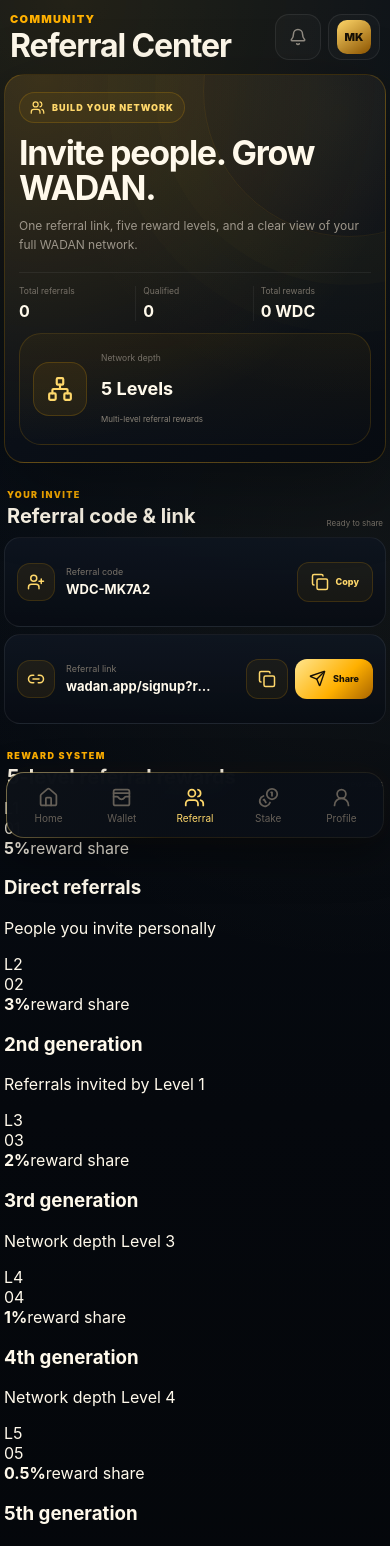
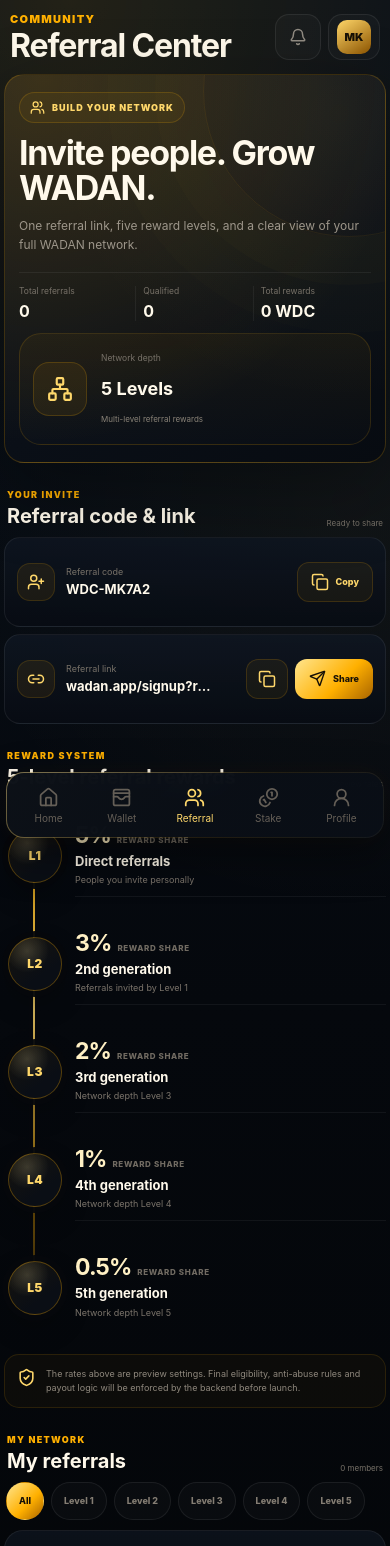
Before and after one commit to mkmalakzai/WadanApp, a Next.js app: page /referrals in a window 390 px wide. Shown: the top 1546 px of the page. Built offline with nearby package versions, Linux system fonts and the light colour scheme.

Commit message:
Style referral rewards as connected five-level journey

```diff
--- a/app/referrals/referrals.module.css
+++ b/app/referrals/referrals.module.css
@@ -576,3 +576,239 @@
   .levelCard{min-height:150px;padding:10px}
   .levelRate{font-size:19px}
 }
+
+
+/* V13 — connected reward journey (replaces reward cards) */
+.rewardJourney{
+  position:relative;
+  display:grid;
+  grid-template-columns:repeat(5,minmax(0,1fr));
+  gap:0;
+  padding:18px 6px 8px;
+}
+
+.rewardTrack{
+  position:absolute;
+  left:9%;
+  right:9%;
+  top:52px;
+  height:2px;
+  background:linear-gradient(90deg,
+    rgba(255,176,0,.18) 0%,
+    rgba(255,176,0,.85) 18%,
+    rgba(255,216,107,.95) 48%,
+    rgba(255,176,0,.62) 72%,
+    rgba(255,176,0,.16) 100%);
+  box-shadow:0 0 24px rgba(255,176,0,.12);
+}
+
+.rewardTrack::before,
+.rewardTrack::after{
+  content:"";
+  position:absolute;
+  top:50%;
+  width:7px;
+  height:7px;
+  border-radius:50%;
+  background:#ffd86b;
+  transform:translateY(-50%);
+  box-shadow:0 0 16px rgba(255,176,0,.45);
+}
+.rewardTrack::before{left:-3px}
+.rewardTrack::after{right:-3px}
+
+.rewardStep{
+  position:relative;
+  z-index:1;
+  min-width:0;
+  padding:0 11px;
+  text-align:center;
+}
+
+.rewardNodeWrap{
+  display:flex;
+  flex-direction:column;
+  align-items:center;
+}
+
+.rewardNode{
+  width:68px;
+  height:68px;
+  display:grid;
+  place-items:center;
+  border-radius:50%;
+  border:1px solid rgba(255,176,0,.30);
+  background:
+    radial-gradient(circle at 35% 25%,rgba(255,236,172,.18),transparent 42%),
+    linear-gradient(145deg,#17140d,#0a0e15 68%);
+  color:#ffd86b;
+  font-size:15px;
+  font-weight:950;
+  letter-spacing:.04em;
+  box-shadow:
+    0 0 0 7px rgba(6,8,12,.92),
+    0 14px 32px rgba(0,0,0,.28),
+    0 0 26px rgba(255,176,0,.08);
+}
+
+.rewardStep:first-of-type .rewardNode{
+  color:#171006;
+  background:linear-gradient(145deg,#ffe690,#ffbd24 55%,#a96300);
+  border-color:rgba(255,222,125,.7);
+  box-shadow:
+    0 0 0 7px rgba(6,8,12,.92),
+    0 16px 34px rgba(255,176,0,.16);
+}
+
+.rewardIndex{
+  margin-top:10px;
+  color:#57524b;
+  font-size:8px;
+  font-weight:850;
+  letter-spacing:.16em;
+}
+
+.rewardStepBody{
+  margin-top:12px;
+}
+
+.rewardStepTop{
+  display:flex;
+  align-items:baseline;
+  justify-content:center;
+  gap:5px;
+}
+
+.rewardPercent{
+  font-size:29px;
+  line-height:1;
+  letter-spacing:-.04em;
+  color:#fff0c4;
+}
+
+.rewardStepTop>span{
+  color:#716b62;
+  font-size:8px;
+  font-weight:800;
+  text-transform:uppercase;
+  letter-spacing:.08em;
+}
+
+.rewardStepBody h3{
+  margin:10px 0 0;
+  font-size:13px;
+  line-height:1.25;
+}
+
+.rewardStepBody p{
+  max-width:170px;
+  margin:5px auto 0;
+  color:#7b746b;
+  font-size:9px;
+  line-height:1.48;
+}
+
+@media(max-width:760px){
+  .rewardJourney{
+    display:block;
+    padding:4px 0 2px 2px;
+  }
+
+  .rewardTrack{
+    left:31px;
+    right:auto;
+    top:28px;
+    bottom:36px;
+    width:2px;
+    height:auto;
+    background:linear-gradient(180deg,
+      rgba(255,176,0,.85),
+      rgba(255,216,107,.82) 38%,
+      rgba(255,176,0,.48) 74%,
+      rgba(255,176,0,.14));
+  }
+
+  .rewardTrack::before,
+  .rewardTrack::after{
+    left:50%;
+    top:auto;
+    transform:translateX(-50%);
+  }
+  .rewardTrack::before{top:-2px}
+  .rewardTrack::after{bottom:-2px}
+
+  .rewardStep{
+    display:grid;
+    grid-template-columns:62px 1fr;
+    gap:13px;
+    align-items:center;
+    min-height:108px;
+    padding:6px 0;
+    text-align:left;
+  }
+
+  .rewardNodeWrap{
+    align-items:center;
+  }
+
+  .rewardNode{
+    width:58px;
+    height:58px;
+    font-size:13px;
+    box-shadow:
+      0 0 0 6px rgba(6,8,12,.94),
+      0 12px 28px rgba(0,0,0,.26);
+  }
+
+  .rewardStep:first-of-type .rewardNode{
+    box-shadow:
+      0 0 0 6px rgba(6,8,12,.94),
+      0 14px 30px rgba(255,176,0,.12);
+  }
+
+  .rewardIndex{
+    display:none;
+  }
+
+  .rewardStepBody{
+    margin:0;
+    min-width:0;
+    padding:10px 12px 10px 0;
+    border-bottom:1px solid rgba(255,255,255,.055);
+  }
+
+  .rewardStep:last-child .rewardStepBody{
+    border-bottom:0;
+  }
+
+  .rewardStepTop{
+    justify-content:flex-start;
+    gap:6px;
+  }
+
+  .rewardPercent{
+    font-size:25px;
+  }
+
+  .rewardStepTop>span{
+    font-size:8px;
+  }
+
+  .rewardStepBody h3{
+    margin-top:6px;
+    font-size:13px;
+  }
+
+  .rewardStepBody p{
+    max-width:none;
+    margin:4px 0 0;
+    font-size:9px;
+  }
+}
+
+@media(max-width:430px){
+  .rewardTrack{left:29px}
+  .rewardStep{grid-template-columns:58px 1fr;gap:11px}
+  .rewardNode{width:54px;height:54px;font-size:12px}
+  .rewardPercent{font-size:23px}
+}
```
